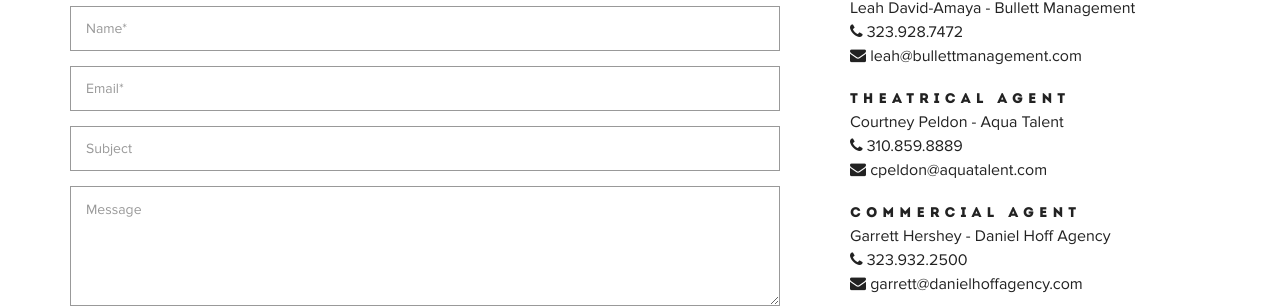
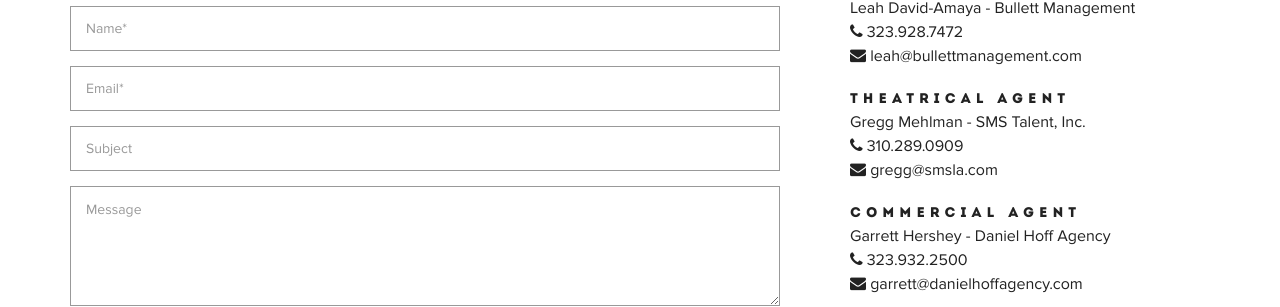
Before and after one commit to dtrack/thepoojashah, a Jekyll site: the page built from contact/index.html, in a window 1280 px wide. Shown: the part 256-563 px from the top of the page. Built offline with Jekyll 4.4.1, drawn with Linux system fonts in a browser that asks for light colours.

Commit message:
Change Theatrical Agent contact

```diff
--- a/_data/contact.yml
+++ b/_data/contact.yml
@@ -5,10 +5,10 @@ team:
     phone: 323.928.7472
     email: leah@bullettmanagement.com
   - title: Theatrical Agent
-    agency: Aqua Talent
-    name: Courtney Peldon
-    phone: 310.859.8889
-    email: cpeldon@aquatalent.com
+    agency: SMS Talent, Inc.
+    name: Gregg Mehlman
+    phone: 310.289.0909
+    email: gregg@smsla.com
   - title: Commercial Agent
     agency: Daniel Hoff Agency
     name: Garrett Hershey
```
